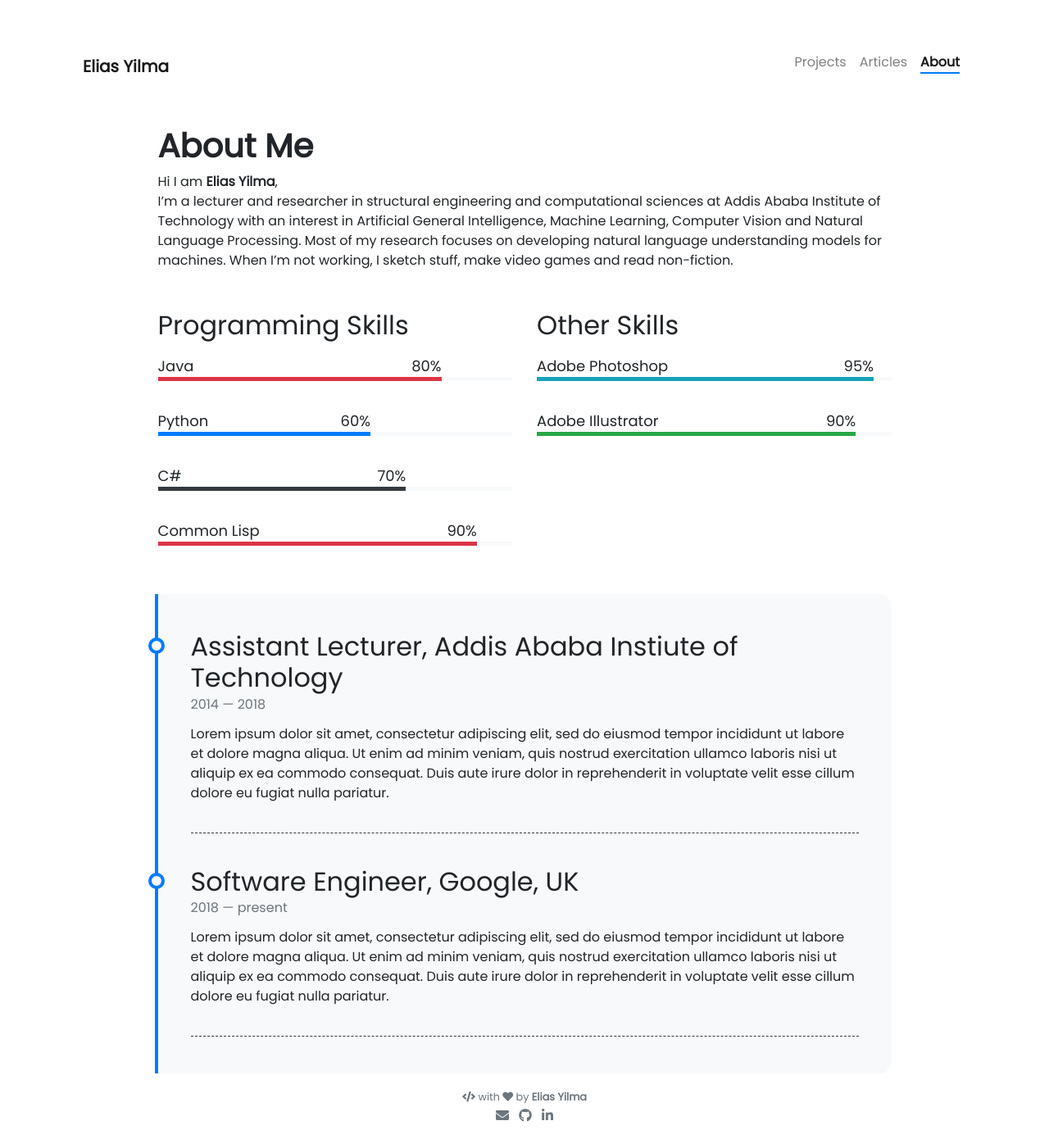
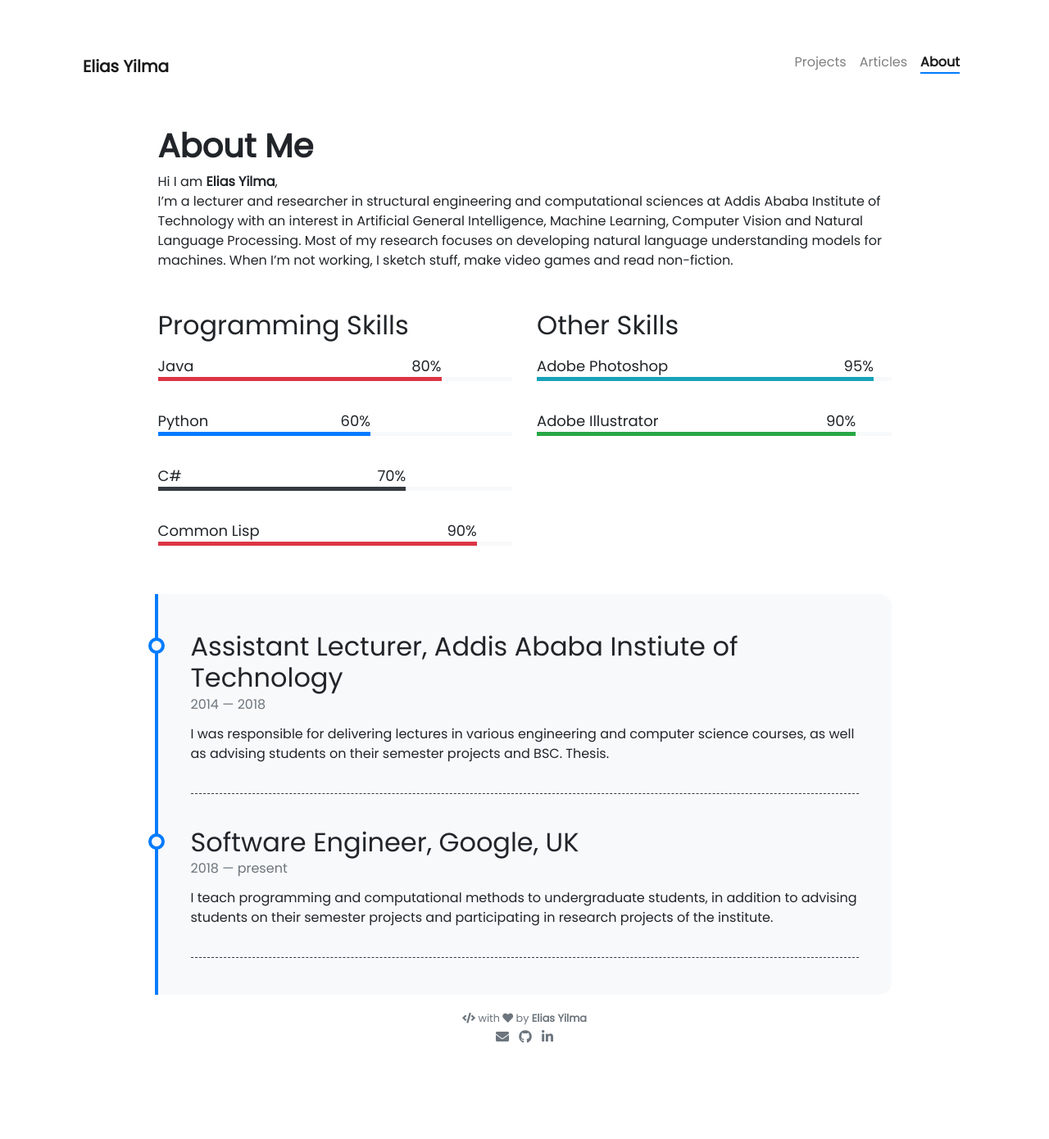
Before and after one commit to eliasyilma/eliasyilma.github.io, a Jekyll site: the page built from pages/about.md, in a window 1280 px wide. Shown: the whole page at 82% size. Built offline with Jekyll 4.4.1, drawn with Linux system fonts in a browser that asks for light colours; nearby versions of some CDN libraries; after the commit the page ends 1294 px from its top, so only the background shows below that.

Commit message:
Update timeline.yml

```diff
--- a/_data/timeline.yml
+++ b/_data/timeline.yml
@@ -1,17 +1,11 @@
 - title: Assistant Lecturer, Addis Ababa Instiute of Technology
   from: 2014
   to: 2018
-  description: Lorem ipsum dolor sit amet, consectetur adipiscing elit,
-               sed do eiusmod tempor incididunt ut labore et dolore magna aliqua.
-               Ut enim ad minim veniam, quis nostrud exercitation ullamco laboris
-               nisi ut aliquip ex ea commodo consequat. Duis aute irure dolor in
-               reprehenderit in voluptate velit esse cillum dolore eu fugiat nulla pariatur.
+  description: I was responsible for delivering lectures in various engineering and computer science courses,
+               as well as advising students on their semester projects and BSC. Thesis.
 
 - title: Software Engineer, Google, UK
   from: 2018
   to: present
-  description: Lorem ipsum dolor sit amet, consectetur adipiscing elit,
-               sed do eiusmod tempor incididunt ut labore et dolore magna aliqua.
-               Ut enim ad minim veniam, quis nostrud exercitation ullamco laboris
-               nisi ut aliquip ex ea commodo consequat. Duis aute irure dolor in
-               reprehenderit in voluptate velit esse cillum dolore eu fugiat nulla pariatur.
+  description: I teach programming and computational methods to undergraduate students, in addition to advising
+               students on their semester projects and participating in research projects of the institute.
```
